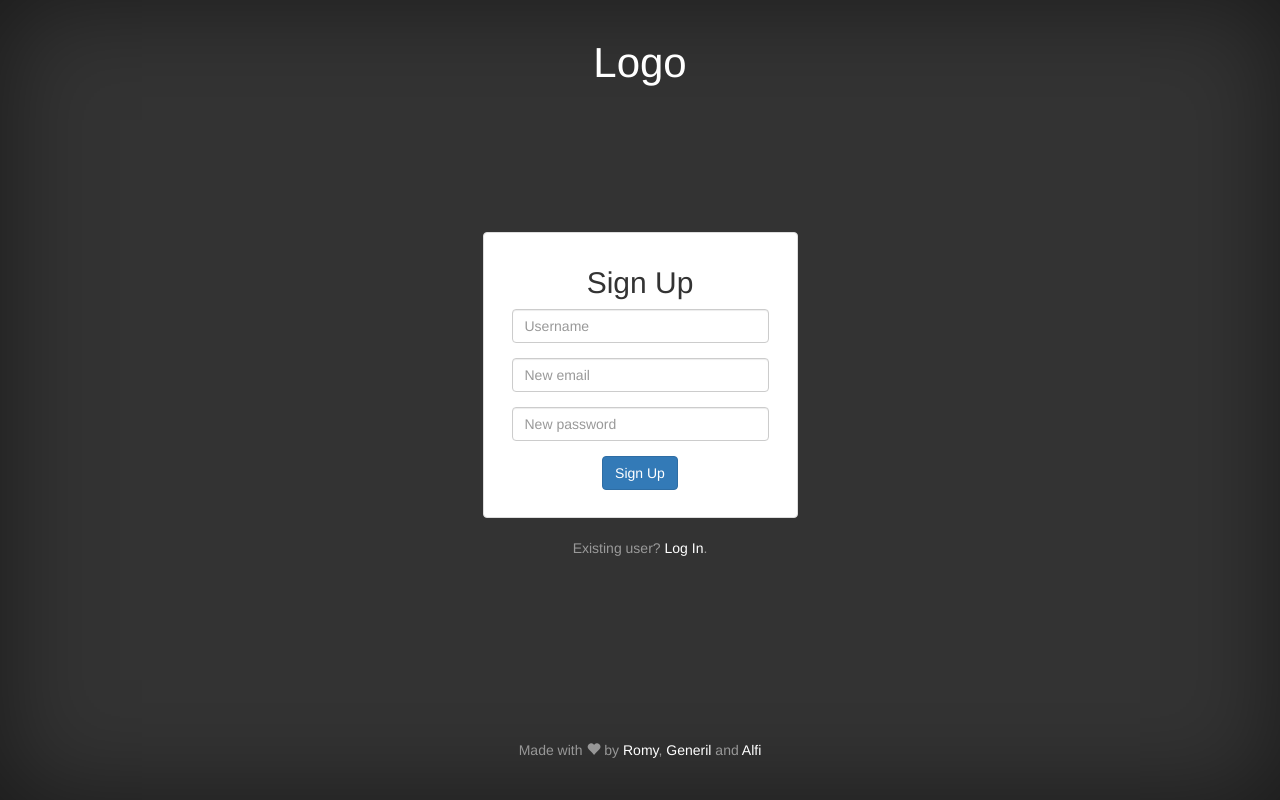
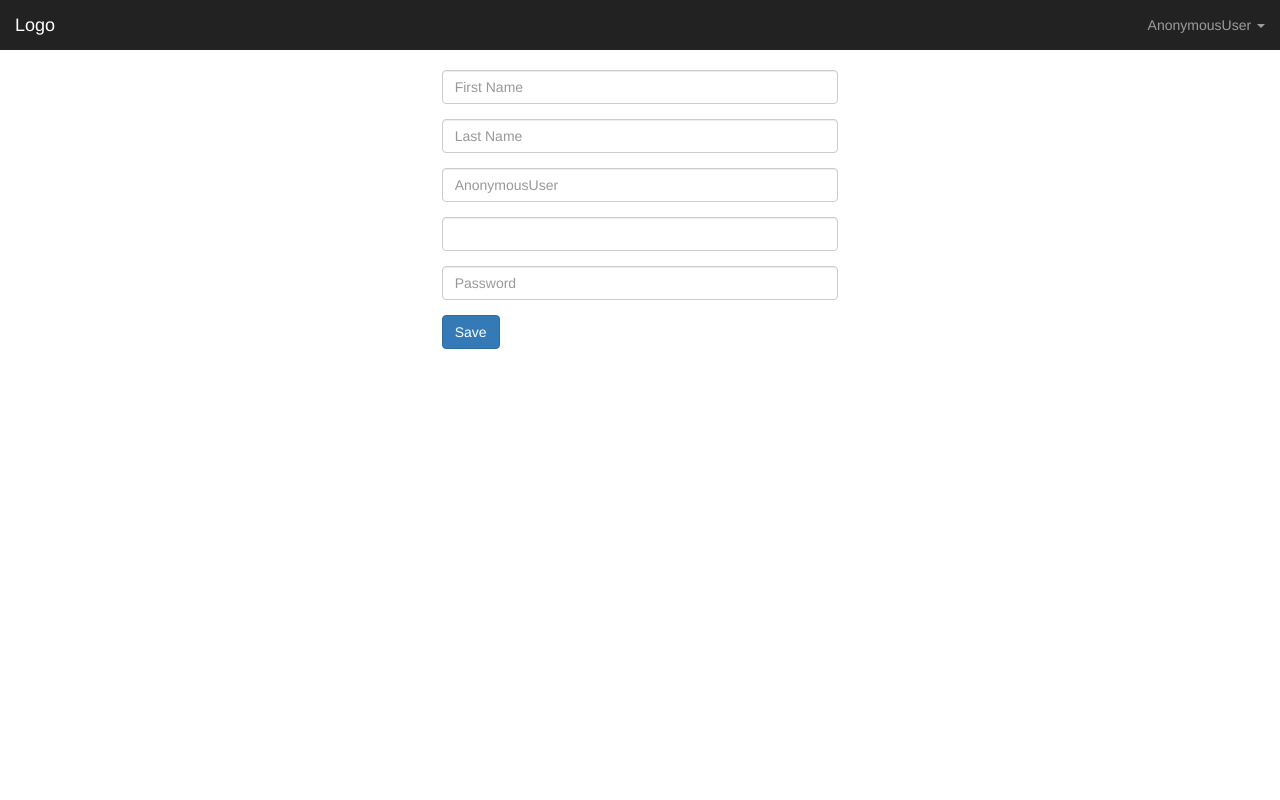
Before and after one commit to generil/hackathon, a Django app: a page that uses hackathon/templates/base.html in a window 1280 px wide. Run offline with Django 3.2, Linux system fonts and the light colour scheme; some libraries are stand-ins or nearby versions.

Commit message:
naega hajima hajima

```diff
--- a/hackathon/settings.py
+++ b/hackathon/settings.py
@@ -39,6 +39,7 @@ INSTALLED_APPS = [
     'django.contrib.staticfiles',
     'hackathon',
     'registration',
+    'classroom',
 ]
 
 MIDDLEWARE = [
--- a/hackathon/templates/sidebar.html
+++ b/hackathon/templates/sidebar.html
@@ -1,5 +1,6 @@
+<h5>Classrooms</h5>
 <ul class="nav nav-sidebar">
-	<li class="active"><a href="#">Overview <span class="sr-only">(current)</span></a></li>
+	<li class="active"><a href="#">Overview </a></li>
 	<li><a href="#">Reports</a></li>
 	<li><a href="#">Analytics</a></li>
 	<li><a href="#">Export</a></li>
--- a/registration/templates/edit_profile.html
+++ b/registration/templates/edit_profile.html
@@ -3,3 +3,36 @@
 {% block nav %}
 	{% include "navbar.html" %}
 {% endblock %}
+<div class="container-fluid">
+	<div class="row">
+        <div class="col-lg-2 col-md-2"></div>
+        <div class="col-lg-8 col-md-8" style="padding-top: 20px;">
+            <div class="row">
+                <div class="col-lg-3 col-md-3"></div>
+                <div class="col-lg-6 col-md-6">
+                    <form action="">
+                        <div class="form-group">
+                            <input type="text" class="form-control" id="firstname" placeholder="First Name" name="email">
+                        </div>
+                        <div class="form-group">
+                            <input type="text" class="form-control" id="lastname" placeholder="Last Name" name="email">
+                        </div>
+                        <div class="form-group">
+                            <input type="text" class="form-control" id="username" placeholder="{{user}}" name="email">
+                        </div>
+                        <div class="form-group">
+                            <input type="email" class="form-control" id="email" placeholder="{{email}}" name="email">
+                        </div>
+                        <div class="form-group">
+                            <input type="password" class="form-control" id="pwd" placeholder="Password" name="pwd">
+                        </div>
+                        <button type="submit" class="btn btn-primary">Save</button>
+                    </form>
+                </div>
+                <div class="col-lg-3 col-md-3"></div>
+            </div>
+        </div>
+        <div class="col-lg-2 col-md-2"></div>
+	</div>
+</div>
+{% endblock %}
--- a/registration/templates/register.html
+++ b/registration/templates/register.html
@@ -24,7 +24,7 @@
 								<div class="container-fluid">
 								<h2>Sign Up</h2>
 								<form action="/action_page.php">
-                  <div class="form-group">
+                  					<div class="form-group">
 										<input type="text" class="form-control" id="username" placeholder="Username" name="email">
 									</div>
 									<div class="form-group">
--- a/registration/views.py
+++ b/registration/views.py
@@ -60,7 +60,7 @@ def sign_up(request):
         else:
             context = dataCheck[1]
 
-    return render(request, 'register.html', context=context)
+    return render(request, 'edit_profile.html', context=context)
 
 
 def user_integrityCheck(data):
```
Also changed, not shown: hackathon/templates/forum.html (added).
